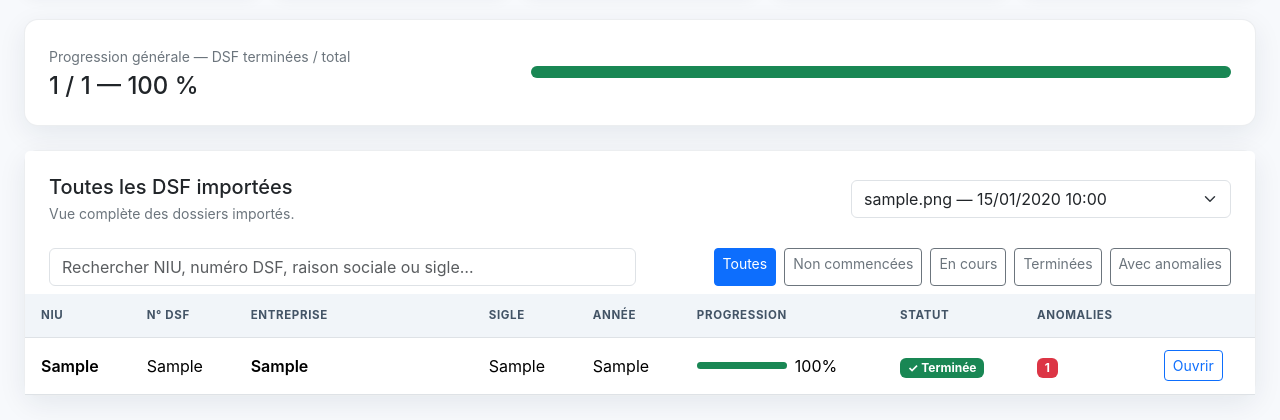
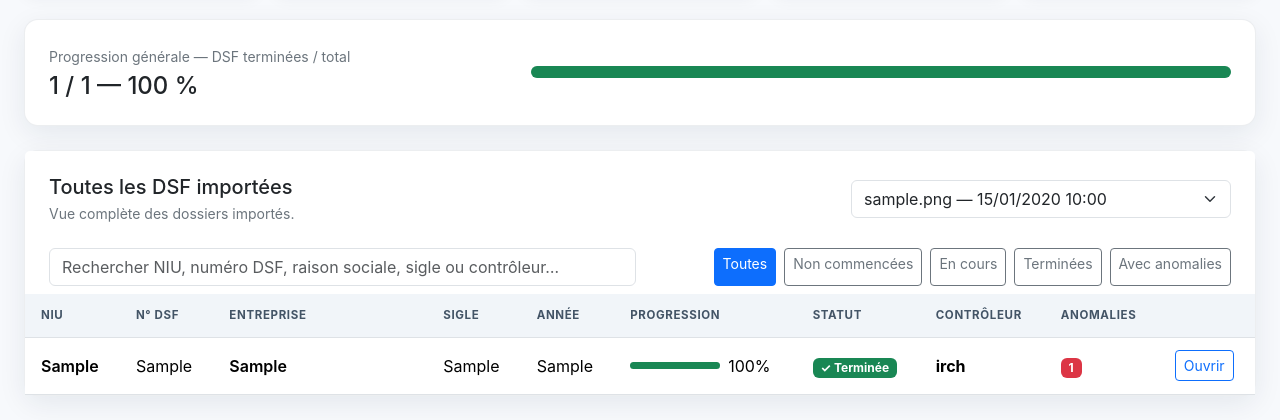
Before and after one commit to irchhjc/Stage-INS, a Flask app: page / in a window 1280 px wide. Shown: the part 422-842 px from the top of the page. Run offline with Flask 3, Linux system fonts and the light colour scheme; the visitor is signed in with stand-in values (Sample User, id 1); tables that the repository leaves empty hold one stand-in row (values such as "Sample post"); some libraries are stand-ins or nearby versions.

Commit message:
Show the controller on each DSF in the admin list
Co-Authored-By: Claude Sonnet 5.5 <noreply@anthropic.com>

```diff
--- a/app/templates/dsf_table.html
+++ b/app/templates/dsf_table.html
@@ -11,7 +11,7 @@
       </select>
     </div>
     <div class="row g-2 mt-3">
-      <div class="col-lg-6"><input id="instantDsfSearch" class="form-control" placeholder="Rechercher NIU, numéro DSF, raison sociale ou sigle…" value="{{ term }}"></div>
+      <div class="col-lg-6"><input id="instantDsfSearch" class="form-control" placeholder="Rechercher NIU, numéro DSF, raison sociale, sigle{{ ' ou contrôleur' if current_user.is_admin else '' }}…" value="{{ term }}"></div>
       <div class="col-lg-6 d-flex gap-2 flex-wrap filter-pills">
         {% set status_filters = [('', 'Toutes'), ('in_progress', 'En cours'), ('completed', 'Terminées'), ('anomalies', 'Avec anomalies')] if list_mode == 'mine' else [('', 'Toutes'), ('not_started', 'Non commencées'), ('in_progress', 'En cours'), ('completed', 'Terminées'), ('anomalies', 'Avec anomalies')] %}
         {% for key, label in status_filters %}
@@ -22,10 +22,10 @@
   </div>
   <div class="table-responsive">
     <table class="table table-hover align-middle mb-0 dsf-table">
-      <thead><tr><th>NIU</th><th>N° DSF</th><th>Entreprise</th><th>Sigle</th><th>Année</th><th>Progression</th><th>Statut</th><th>Anomalies</th><th></th></tr></thead>
+      <thead><tr><th>NIU</th><th>N° DSF</th><th>Entreprise</th><th>Sigle</th><th>Année</th><th>Progression</th><th>Statut</th>{% if current_user.is_admin %}<th>Contrôleur</th>{% endif %}<th>Anomalies</th><th></th></tr></thead>
       <tbody id="dsfRows">
       {% for dsf in dsfs %}
-        <tr data-search="{{ (dsf.niu or '')|lower }} {{ (dsf.numero_dsf or '')|lower }} {{ (dsf.raison_sociale or '')|lower }} {{ (dsf.sigle or '')|lower }}">
+        <tr data-search="{{ (dsf.niu or '')|lower }} {{ (dsf.numero_dsf or '')|lower }} {{ (dsf.raison_sociale or '')|lower }} {{ (dsf.sigle or '')|lower }}{% if current_user.is_admin and dsf.assignee %} {{ dsf.assignee.display_label|lower }}{% endif %}">
           <td class="fw-semibold">{{ dsf.niu or '—' }}</td>
           <td>{{ dsf.numero_dsf or '—' }}</td>
           <td><span class="company-name">{{ dsf.raison_sociale or 'Sans raison sociale' }}</span></td>
@@ -33,6 +33,11 @@
           <td>{{ dsf.annee or '—' }}</td>
           <td class="progress-cell"><div class="d-flex align-items-center gap-2"><div class="progress"><div class="progress-bar bg-success" style="width:{{ dsf.progress_percent }}%"></div></div><span>{{ dsf.progress_percent }}%</span></div></td>
           <td>{{ status_badge(dsf.status) }}</td>
+          {% if current_user.is_admin %}<td class="controller-cell">
+            {% if dsf.assignee and dsf.status in ['in_progress', 'completed'] %}<strong>{{ dsf.assignee.display_label }}</strong>
+            {% elif dsf.assignee %}<span class="text-secondary">{{ dsf.assignee.display_label }}</span>
+            {% else %}<span class="text-secondary">Libre</span>{% endif %}
+          </td>{% endif %}
           <td>{% if dsf.anomaly_count %}<span class="badge text-bg-danger">{{ dsf.anomaly_count }}</span>{% else %}<span class="text-secondary">0</span>{% endif %}</td>
           <td>
             {% if current_user.is_admin or dsf.assigned_to_id == current_user.id %}
@@ -47,7 +52,7 @@
             {% endif %}
           </td>
         </tr>
-      {% else %}<tr id="emptyDsfRow"><td colspan="9" class="text-center py-5 text-secondary">Aucune DSF ne correspond aux critères.</td></tr>{% endfor %}
+      {% else %}<tr id="emptyDsfRow"><td colspan="{{ 10 if current_user.is_admin else 9 }}" class="text-center py-5 text-secondary">Aucune DSF ne correspond aux critères.</td></tr>{% endfor %}
       </tbody>
     </table>
   </div>
```
